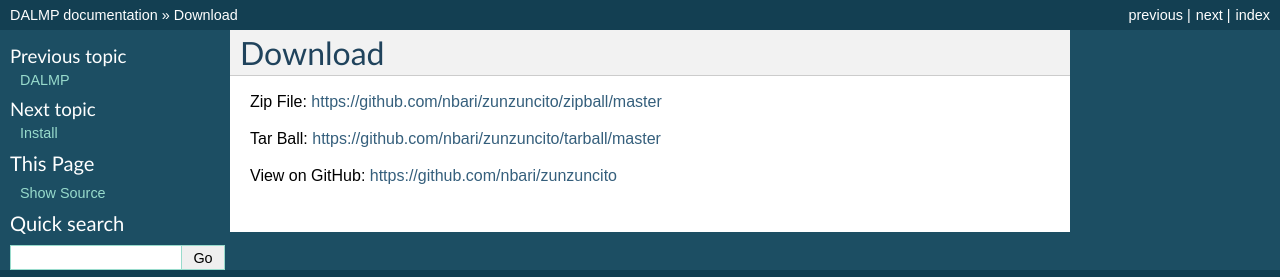
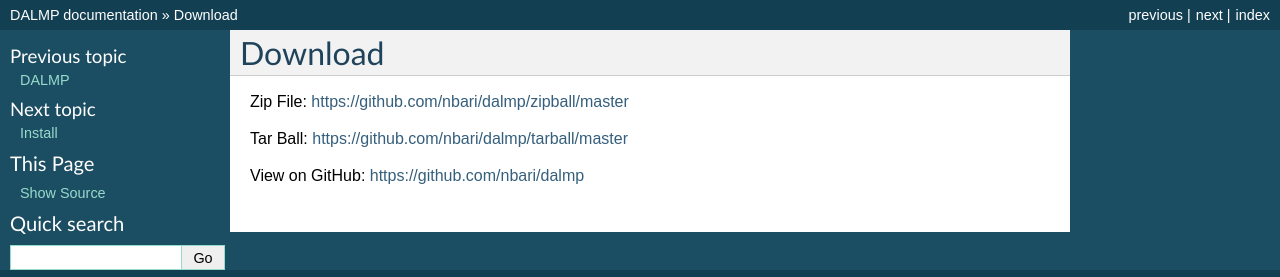
Before and after one commit to nbari/DALMP, a Sphinx documentation site: the page built from docs/Download.rst, in a window 1280 px wide. Shown: the top 277 px of the page. Built offline with Sphinx 7.4.7, drawn with Linux system fonts in a browser that asks for light colours; pages that are not in the unit, such as notebooks, are missing from menus; the version number could not be read and is left out.

Commit message:
modified:   Download.rst

```diff
--- a/docs/Download.rst
+++ b/docs/Download.rst
@@ -1,11 +1,11 @@
 Download
 ========
 
-Zip File: `https://github.com/nbari/zunzuncito/zipball/master
-<https://github.com/nbari/zunzuncito/zipball/master>`_
+Zip File: `https://github.com/nbari/dalmp/zipball/master
+<https://github.com/nbari/dalmp/zipball/master>`_
 
-Tar Ball: `https://github.com/nbari/zunzuncito/tarball/master
-<https://github.com/nbari/zunzuncito/tarball/master>`_
+Tar Ball: `https://github.com/nbari/dalmp/tarball/master
+<https://github.com/nbari/dalmp/tarball/master>`_
 
-View on GitHub: `https://github.com/nbari/zunzuncito
-<https://github.com/nbari/zunzuncito>`_
+View on GitHub: `https://github.com/nbari/dalmp
+<https://github.com/nbari/dalmp>`_
```
